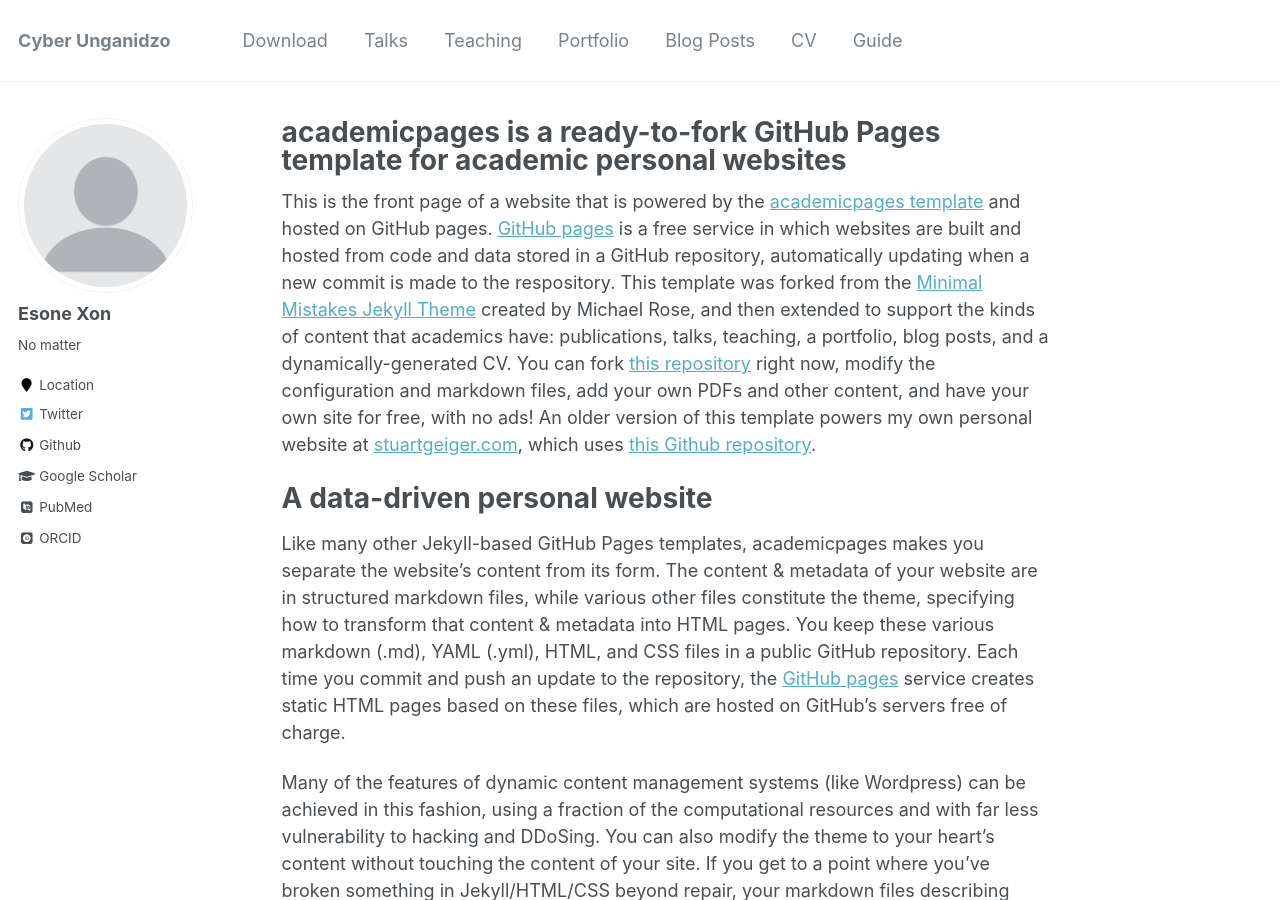
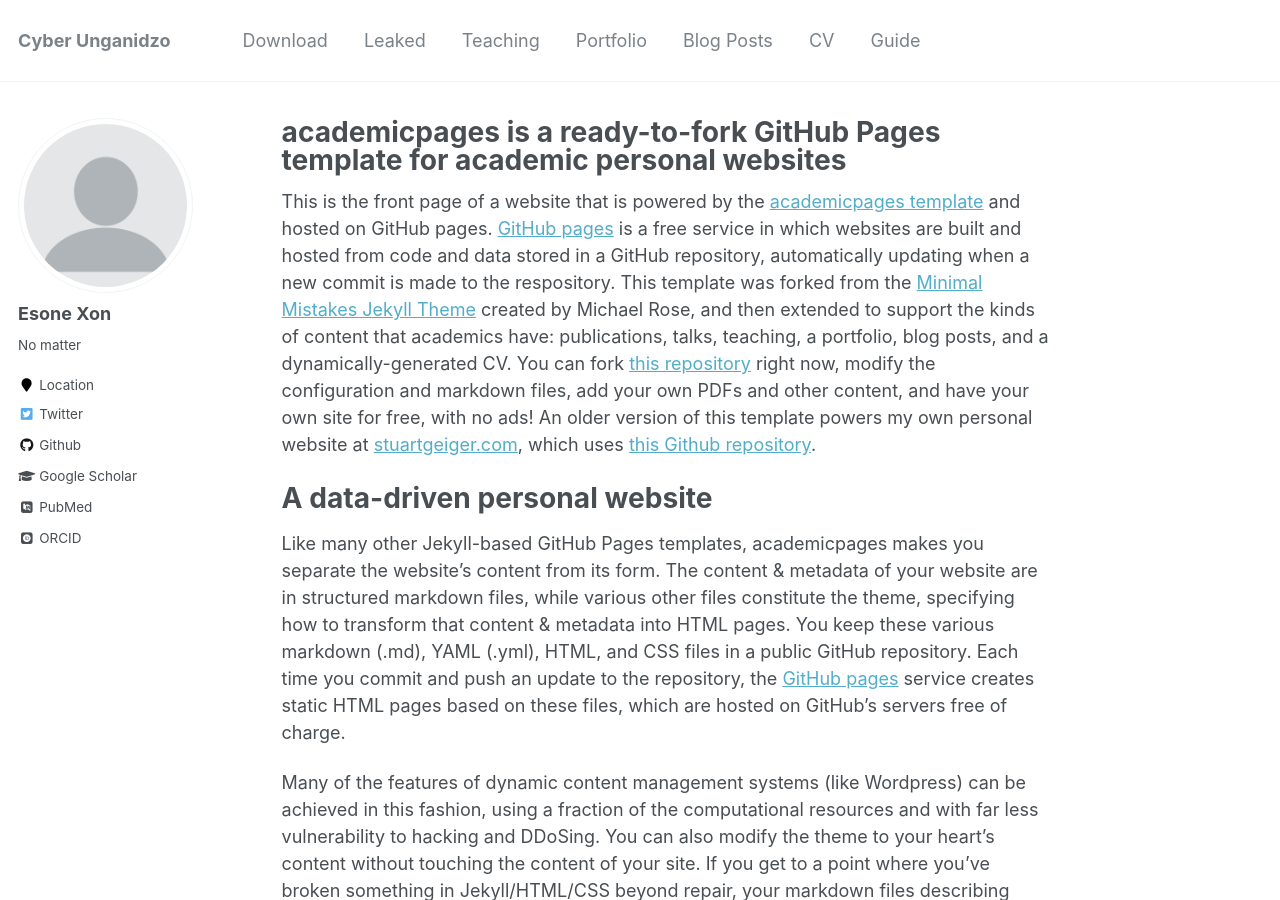
Before and after one commit to esoneXon/esoneXon.github.io, a Jekyll site: the page built from _pages/about.md, in a window 1280 px wide and 900 px high. Built offline with Jekyll 4.4.1, drawn with Linux system fonts in a browser that asks for light colours; some web fonts are replaced.

Commit message:
Update navigation.yml

```diff
--- a/_data/navigation.yml
+++ b/_data/navigation.yml
@@ -3,8 +3,8 @@
   - title: "Download"
     url: /download/
 
-  - title: "Talks"
-    url: /talks/
+  - title: "Leaked"
+    url: /leaked/
 
   - title: "Teaching"
     url: /teaching/
```
